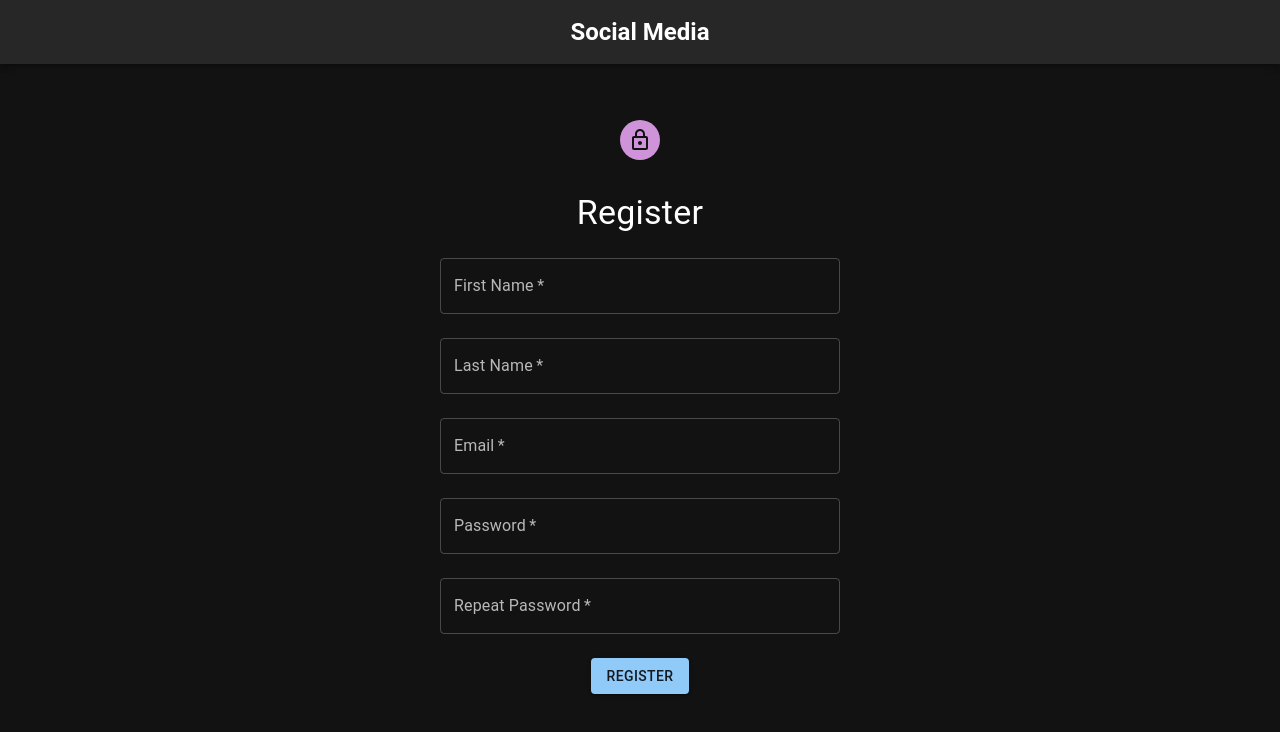
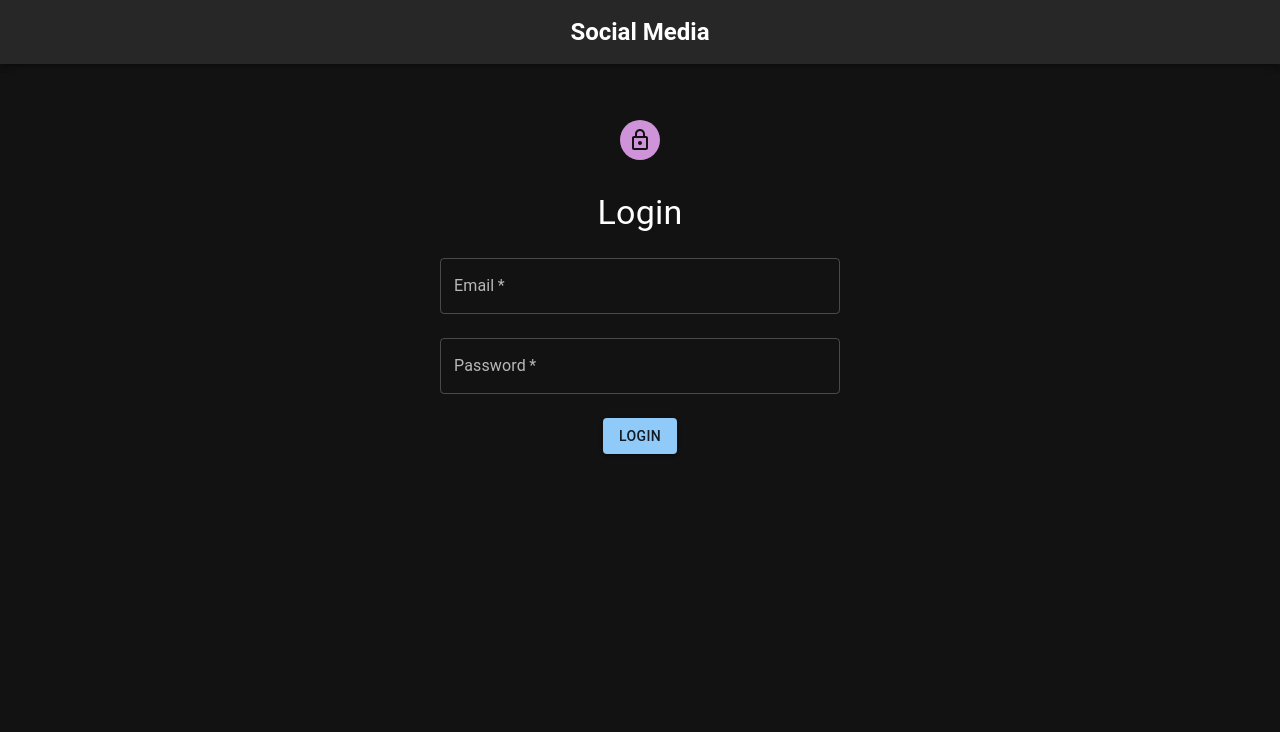
Before and after one commit to glin18/social-media, a React (Create React App) app in the folder client/: page / in a window 1280 px wide. Shown: the top 732 px of the page. Built offline with nearby package versions, Linux system fonts and the light colour scheme.

Commit message:
Create login component

```diff
--- a/client/src/App.js
+++ b/client/src/App.js
@@ -1,5 +1,6 @@
 import "./App.css";
 import Register from "./pages/Register";
+import Login from "./pages/Login";
 import Container from "@mui/material/Container";
 import AuthNavbar from "./components/AuthNavbar";
 
@@ -8,7 +9,8 @@ function App() {
     <div className="App">
       <AuthNavbar />
       <Container maxWidth="xl">
-        <Register />
+        {/* <Register /> */}
+        <Login />
       </Container>
     </div>
   );
--- a/client/src/pages/Login.js
+++ b/client/src/pages/Login.js
@@ -1,7 +1,51 @@
 import React from "react";
+import { TextField, Box, Typography, Button, Avatar } from "@mui/material";
+import LockOutlinedIcon from "@mui/icons-material/LockOutlined";
 
 const Login = () => {
-  return <div>Login</div>;
+  const handleSubmit = () => {};
+
+  return (
+    <div>
+      <Box
+        sx={{
+          mt: 6,
+          display: "flex",
+          flexDirection: "column",
+          alignItems: "center",
+          justifyContent: "center",
+          gap: 3,
+        }}
+        component="form"
+        onSubmit={handleSubmit}
+      >
+        <Avatar sx={{ m: 1, bgcolor: "secondary.main" }}>
+          <LockOutlinedIcon />
+        </Avatar>
+        <Typography variant="h4">Login</Typography>
+        <TextField
+          id="outlined-basic"
+          label="Email"
+          variant="outlined"
+          name="email"
+          required
+          sx={{ maxWidth: 400, width: "100%" }}
+        />
+        <TextField
+          id="outlined-basic"
+          label="Password"
+          type="password"
+          name="password"
+          variant="outlined"
+          required
+          sx={{ maxWidth: 400, width: "100%" }}
+        />
+        <Button variant="contained" sx={{ mb: 3 }} type="submit">
+          Login
+        </Button>
+      </Box>
+    </div>
+  );
 };
 
 export default Login;
```
Also changed, not shown: 1 other file (tests, documents, lock files or other folders).
